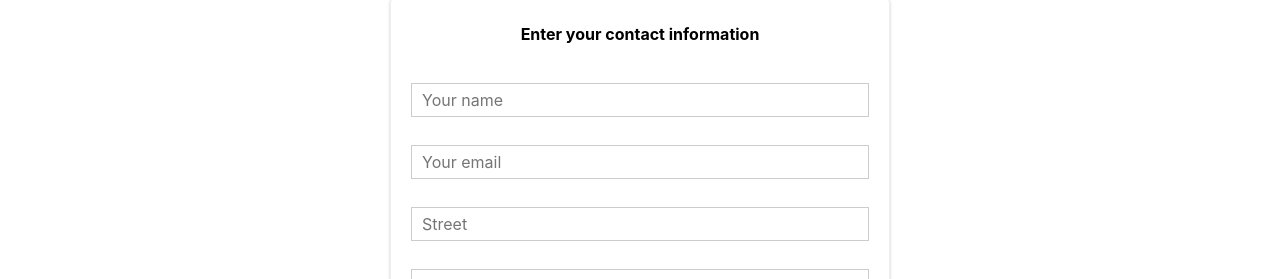
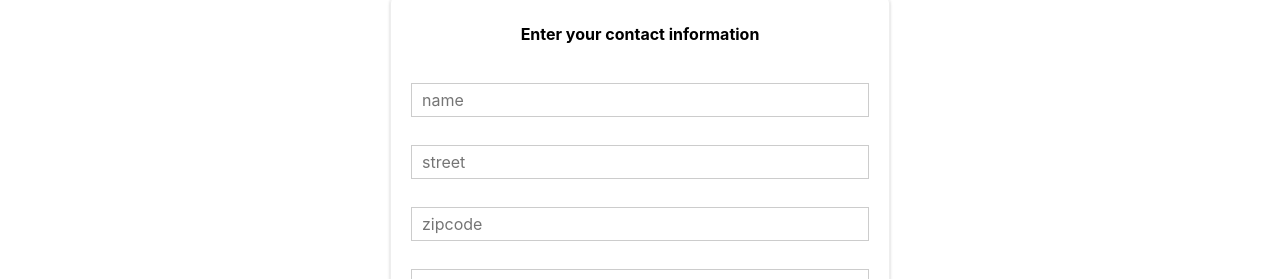
Before and after one commit to MForte101/react-burger-app, a React (Create React App) app: page /checkout in a window 1280 px wide. Both pictures are taken after a click on the button "Continue". Shown: the part 521-800 px from the top of the page. Built offline with nearby package versions, Linux system fonts and the light colour scheme.

Commit message:
customer order form updates

```diff
--- a/src/components/UI/Input/Input.js
+++ b/src/components/UI/Input/Input.js
@@ -4,15 +4,25 @@ import classes from './Input.module.css';
 const Input = (props) => {
     let inputElement = null;
 
-    switch(props.inputtype) {
+    switch(props.elementType) {
         case('input'):
-        inputElement = <input className={classes.InputElement} {...props} />
+        inputElement = <input className={classes.InputElement} {...props.elementConfig} value={props.value}
+            onChange={props.changed}/>
         break;
         case('textarea'):
-            inputElement = <textarea className={classes.InputElement} {...props} />
+            inputElement = <textarea  className={classes.InputElement} {...props.elementConfig} value={props.value} />
+            break;
+        case('select'):
+            inputElement = (<select
+              className={classes.InputElement}
+              value={props.value}>
+              {props.elementConfig.options.map(option => (
+                  <option key={option.value} value={option.value}>{option.displayValue}</option>)
+                )}
+                  </select>)
             break;
         default:
-            inputElement = <input className={classes.InputElement} {...props} />
+            inputElement = <input  className={classes.InputElement} {...props.elementConfig} />
             break;
     }
 
--- a/src/containers/Checkout/ContactInfo/ContactInfo.js
+++ b/src/containers/Checkout/ContactInfo/ContactInfo.js
@@ -4,35 +4,103 @@ import classes from './ContactInfo.module.css';
 import axiosOrders from '../../../axiosOrders';
 import Spinner from '../../../components/Spinner/Spinner';
 import Input from '../../../components/UI/Input/Input';
+import { Switch } from 'react-router-dom';
 
 const ContactInfo = (props) => {
     let [orderForm, setOrderForm] = useState({
-        name: '',
-        street: '',
-        zipCode: '',
-        country: '',
-        email: '',
-        deliveryMethod: '',
-    })
+        name: {
+            elementType: 'input',
+            elementConfig: {
+                type: 'text',
+                placeholder: 'name'
+            },
+            value: '',
+            validation: {
+                required: true,
+            }
+        },
+        street: {
+            elementType: 'input',
+            elementConfig: {
+                type: 'text',
+                placeholder: 'street'
+            },
+            value: '',
+            validation: {
+                required: true,
+            }
+        },
+        zipCode: {
+            elementType: 'input',
+            elementConfig: {
+                type: 'text',
+                placeholder: 'zipcode'
+            },
+            value: '',
+            validation: {
+                required: true,
+            }
+        },
+        country: {
+            elementType: 'input',
+            elementConfig: {
+                type: 'text',
+                placeholder: 'country'
+            },
+            value: '',
+            validation: {
+                required: true,
+            }
+        },
+        email: {
+            elementType: 'input',
+            elementConfig: {
+                type: 'email',
+                placeholder: 'email'
+            },
+            value: '',
+            validation: {
+                required: true,
+            }
+        },
+        deliveryMethod: {
+            elementType: 'select',
+            elementConfig: {
+            options: [{
+                value: 'fastest', displayValue: 'Fastest'
+            },
+            {
+                value: 'cheapest', displayValue: 'Cheapest'
+            }]
+            },
+            value: '',
+            validation: {
+                required: true,
+            }
+        },
+    });
     let [loading, setLoading] = useState(false);
+
+    const formElementsArray = [];
+
+    for (let key in orderForm) {
+        formElementsArray.push({
+            id: key,
+            config: orderForm[key]
+        })
+    }
 
     const orderHandler = (e) => {
         e.preventDefault();
-        console.log(props.ingredients);
         setLoading(true);
+        const formData = {}
+        for (let formElementID in orderForm) {
+            formData[formElementID] = orderForm[formElementID].value;
+        }
         const order = {
             ingredients: props.ingredients,
             price: props.price,
-            customer: {
-                name: name,
-                adress: {
-                    street: address.street,
-                    zipCode: address.postalCode,
-                    country: 'USA',
-                    },
-                email: email,
-                },
-            deliveryMethod: 'Overnight',
+            orderData: formData,
             }
 
         axiosOrders.post('/orders.json', order).then(
@@ -48,6 +116,16 @@ const ContactInfo = (props) => {
 
     }
 
+    const inputChangeHandler = (event, inputID) => {
+        const copyOfForm = {...orderForm};
+        const updatedFormElement = {...copyOfForm[inputID]}
+        updatedFormElement.value = event.target.value;
+        copyOfForm[inputID] = updatedFormElement;
+        setOrderForm(copyOfForm);
+
+
+    }
+
     if (loading === true) {
         return (
             <Spinner />
@@ -57,11 +135,15 @@ const ContactInfo = (props) => {
         return (
             <div className={classes.ContactInfo}>
                 <h4>Enter your contact information</h4>
-                <form>
-                    <Input  inputtype="input"  type="text" name="name" placeholder="Your name" />
-                    <Input  inputtype="input" type="email" name="email" placeholder="Your email" />
-                    <Input  inputtype="input" type="text" name="street" placeholder="Street" />
-                    <Input  inputtype="input" type="text" name="postal" placeholder="Postal Code" />
+                <form onSubmit={orderHandler}>
+                    {formElementsArray.map(formElement => (
+                        <Input
+                        key={formElement.id}
+                        elementType={formElement.config.elementType}
+                        elementConfig={formElement.config.elementConfig}
+                        value={formElement.value}
+                        changed={(event) => inputChangeHandler(event, formElement.id)} />
+                    ))}
                     <Button clicked={orderHandler} btnType="Success">ORDER</Button>
                 </form>
             </div>
```
Also changed, not shown: 1 other file (tests, documents, lock files or other folders).
